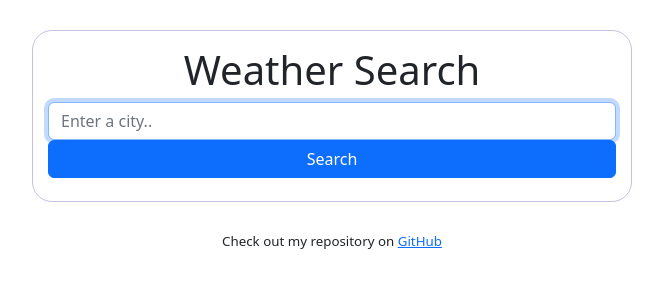
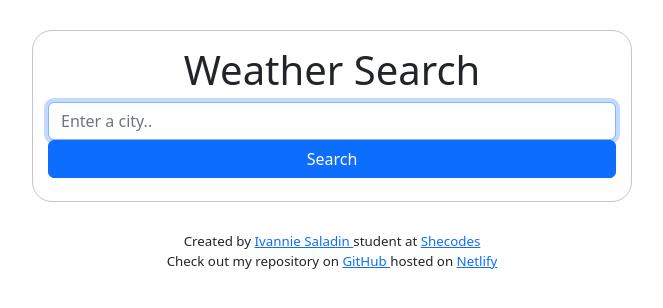
Before and after one commit to ivanniesala/weather-react-wk4, a React (Create React App) app: page / in a window 1280 px wide. Shown: the top 308 px of the page, without its empty margins (308-971 px from the left). Built offline with nearby package versions, Linux system fonts and the light colour scheme.

Commit message:
added links

```diff
--- a/src/index.js
+++ b/src/index.js
@@ -11,14 +11,34 @@ root.render(
   <React.StrictMode>
     <App />
     <p className="link">
-      {" "}
+      Created by {""}
+      <a
+        href="https://www.linkedin.com/in/ivannie-saladin-736b50132/"
+        target="_blank"
+        rel="noreferrer"
+      >
+        Ivannie Saladin {""}
+      </a>
+      student at {""}
+      <a href="https://www.shecodes.io/" target="_blank" rel="noreferrer">
+        Shecodes
+      </a>
+      <br />
       Check out my repository on{" "}
       <a
         href="https://github.com/ivanniesala/weather-react-wk4"
         target="_blank"
         rel="noreferrer"
       >
-        GitHub
+        GitHub {""}
+      </a>
+      hosted on{" "}
+      <a
+        href="https://app.netlify.com/teams/ivanniesala/overview"
+        target="_blank"
+        rel="noreferrer"
+      >
+        Netlify
       </a>
     </p>
   </React.StrictMode>
```
